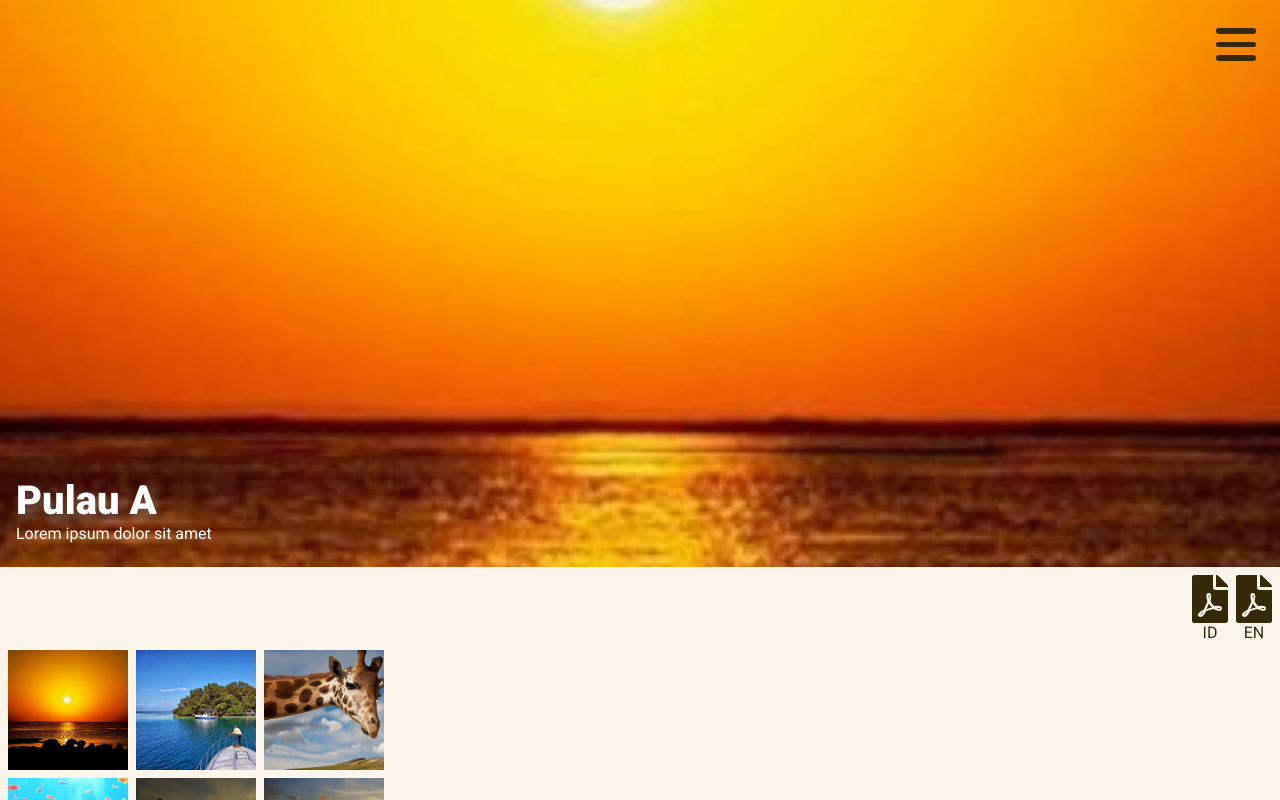
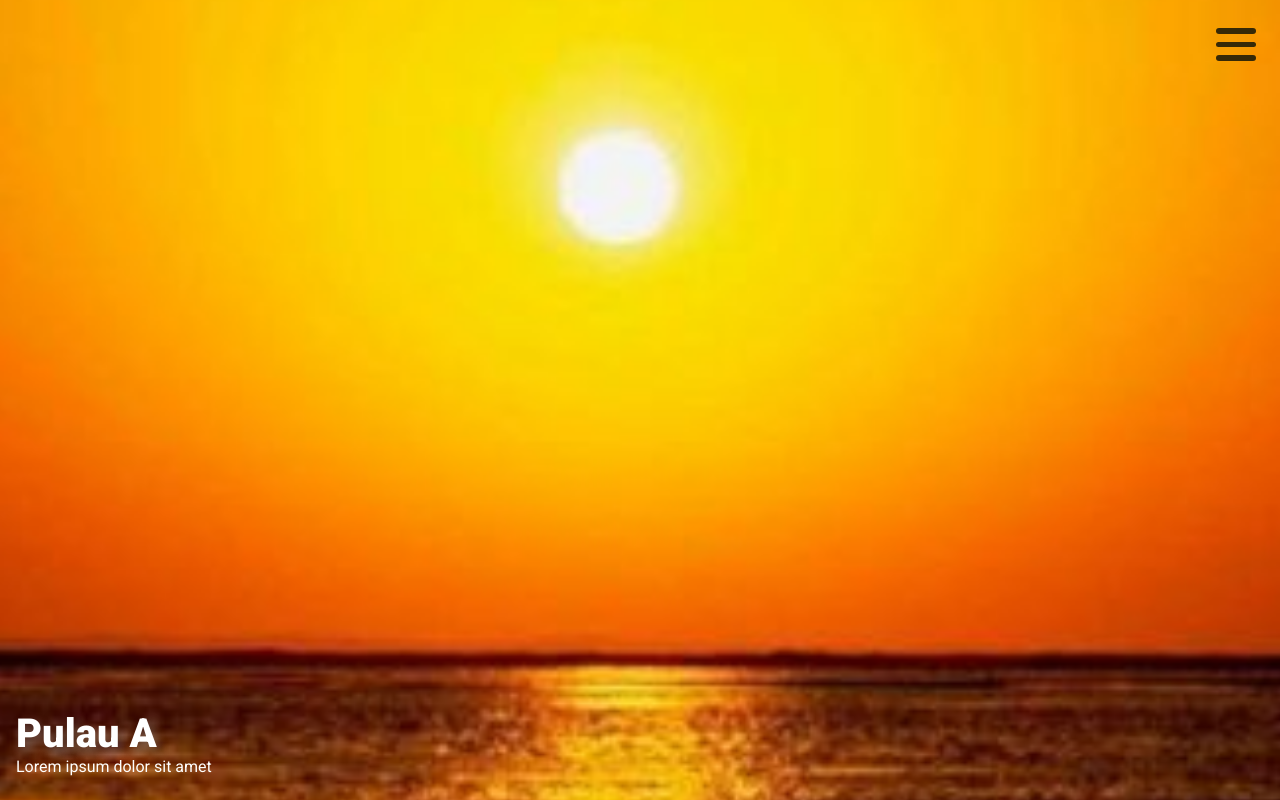
Before and after one commit to 6ne/everytour.id, a React (Create React App) app in the folder front-end/: page /destination/pulauA in a window 1280 px wide. Built offline with nearby package versions, Linux system fonts and the light colour scheme.

Commit message:
fix destination page

```diff
--- a/front-end/src/components/Image/index.tsx
+++ b/front-end/src/components/Image/index.tsx
@@ -1,6 +1,5 @@
 import React, { CSSProperties } from 'react'
 import Style from './style.module.scss'
-import { Link } from 'react-router-dom'
 
 interface IImage {
     ImgUrl: string,
@@ -12,8 +11,6 @@ export default ({ImgUrl, CustomStyle}: IImage) => {
         backgroundImage: `url(${ImgUrl})`
     }
     return (
-        <div className={Style.ImageContainer} >
-            <div className={Style.image} style={backgroundImageStyle} ></div>
-        </div>
+        <div className={Style.Image} style={backgroundImageStyle} ></div>
     )
 }
--- a/front-end/src/components/Image/style.module.scss
+++ b/front-end/src/components/Image/style.module.scss
@@ -1,10 +1,11 @@
-.ImageContainer {
+.Image {
+    align-content: center;
     display: flex;
-    margin: .25em;
-    .image {
-        width: 120px;
-        height: 120px;
-        background-size: cover;
-        & :nth-of-type(1) {flex-grow: 1}
-    }
+    flex-basis: 1;
+    justify-content: center;
+    width: 30vw;
+    height: 30vw;
+    margin: 1vw;
+    background-position: center;
+    background-size: cover;
 }
--- a/front-end/src/index.module.scss
+++ b/front-end/src/index.module.scss
@@ -18,6 +18,8 @@ body, html {
   justify-content: center;
   width: 100%;
   height: 100%;
+  display: flex;
+  flex-direction: row;
 }
 
 a {
--- a/front-end/src/pages/Destination/index.tsx
+++ b/front-end/src/pages/Destination/index.tsx
@@ -36,32 +36,24 @@ export default () => {
   const img = images.get(name!) || ""
 
   return (
-    <div>
+    <div className={Style.Container}>
       <ContentImage To="/" Title={title} Subtitle={subtitle} ImgUrl={img} CustomLinkStyle={Style.Linking} CustomContentStyle={Style.ContentImage}/>
-
-      {/* tinggal kasi margin antar pdf sama apus pdfreader component */}
       <Layout customStyles={Style.PDFIconContainer}>
         <Icon CustomStyles={Style.PDFIcon} Path="https://somewherethepdfbelongsto.pdf" Text="ID"
           Icon={faFilePdf} />
         <Icon CustomStyles={Style.PDFIcon} Path="https://somewherethepdfbelongsto.pdf" Text="EN"
           Icon={faFilePdf} />
       </Layout>
-      <Layout Col={true} customStyles={Style.ImageContainer}>
-        <Layout Col={false} customStyles={Style.ImageItemContainer}>
+      <Layout customStyles={Style.ImageContainer}>
           <Image ImgUrl={sunset} />
           <Image ImgUrl={pharapan} />
           <Image ImgUrl={safari} />
-        </Layout>
-        <Layout Col={false} customStyles={Style.ImageItemContainer}>
           <Image ImgUrl={bunaken} />
           <Image ImgUrl={ptidung} />
           <Image ImgUrl={sunrise} />
-        </Layout>
-        <Layout Col={false} customStyles={Style.ImageItemContainer}>
           <Image ImgUrl={safari} />
           <Image ImgUrl={sunset} />
-          {/* <Image ImgUrl={pharapan} /> */}
-        </Layout>
+          <Image ImgUrl="" />
       </Layout>
     </div>
   )
--- a/front-end/src/pages/Destination/style.module.scss
+++ b/front-end/src/pages/Destination/style.module.scss
@@ -3,21 +3,24 @@
 .Linking {
     pointer-events: none;
 }
-
 .PDFIconContainer {
-    justify-content: flex-end;
+    justify-content: center;
     .PDFIcon {
-        margin: .5em .5em 0 0;
+        margin: .5em
     }
 }
-
 .ContentImage {
     background-size: 200%;
 }
-
+.Container {
+    display: flex;
+    flex-direction: column;
+    width: 100vw;
+}
 .ImageContainer {
-    margin: .25em;
-    .ImageItemContainer {
-        justify-content: flex-start;
-    }
+    display: flex;
+    justify-content: center;
+    display: flex;
+    flex-wrap: wrap;
+    flex-direction: row;
 }
--- a/front-end/src/pages/Destinations/style.module.scss
+++ b/front-end/src/pages/Destinations/style.module.scss
@@ -4,6 +4,7 @@
   display: flex;
   flex-direction: column;
   height: 100vh;
+  width: 100vw;
   .heading {
     display: flex;
     text-align: start;
--- a/front-end/src/pages/Home/style.module.scss
+++ b/front-end/src/pages/Home/style.module.scss
@@ -8,7 +8,7 @@
   justify-content: center;
   max-height: 100vh;
   max-width: 100%;;
-  width: 100%;
+  width: 100vw;
   background-color: $primary;
   & > * {
     margin: 2% 0;
```
